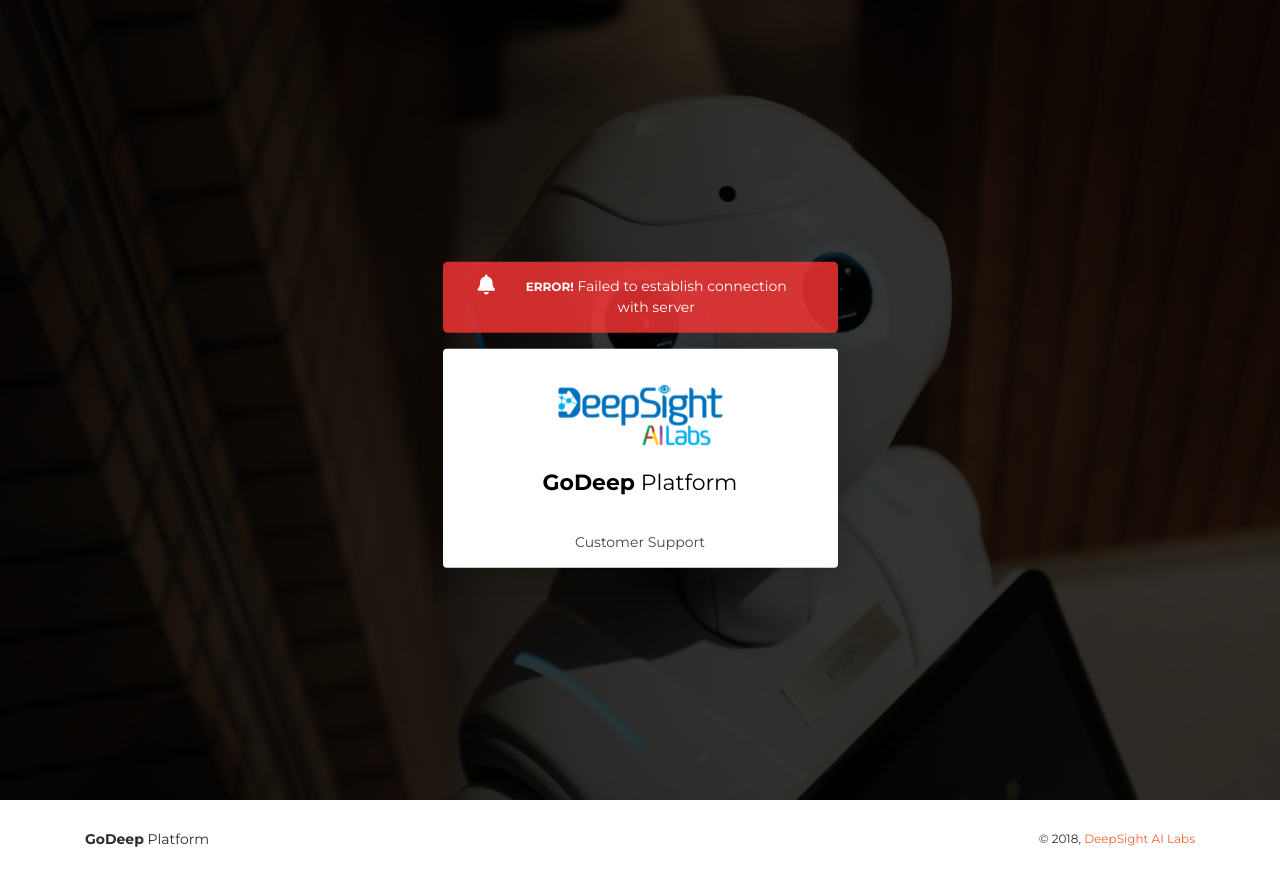
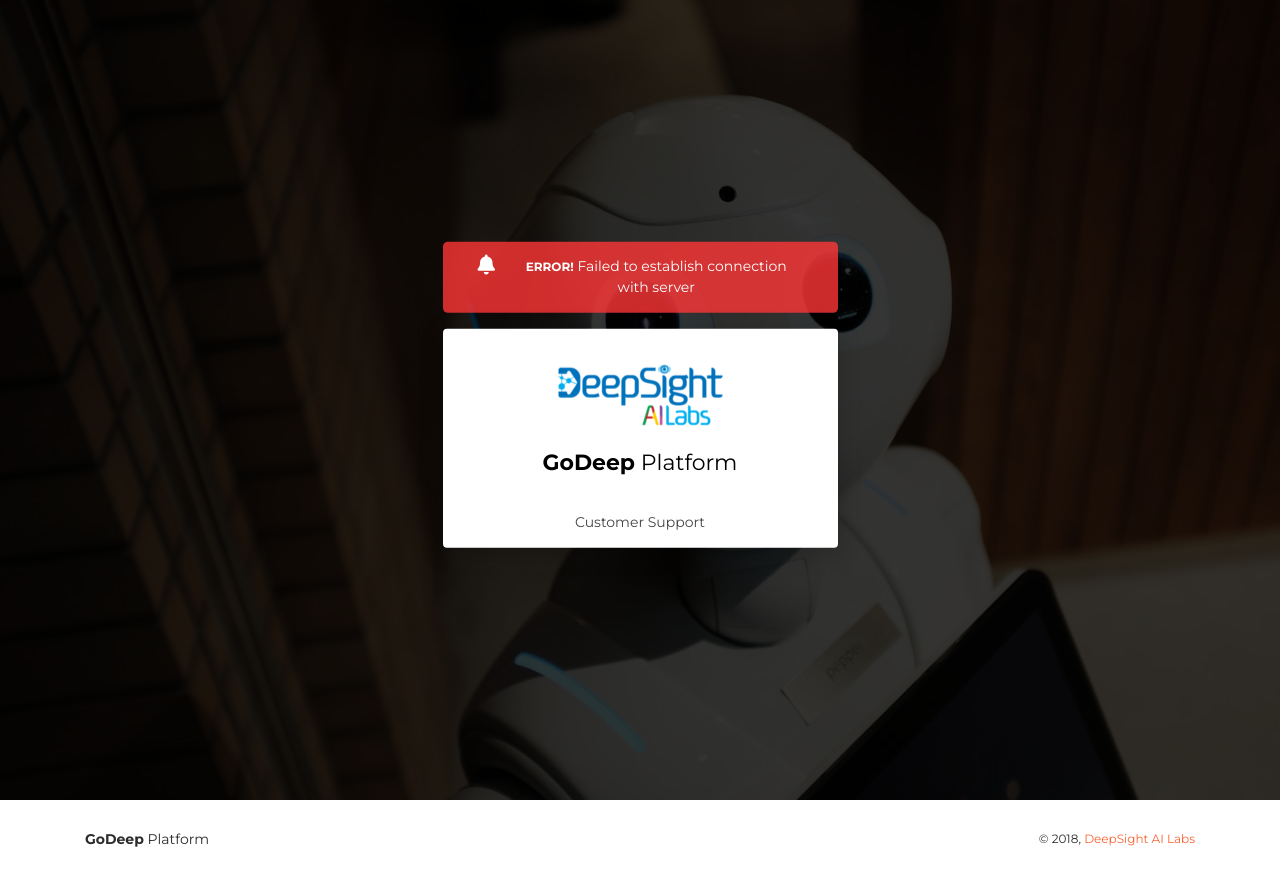
Before and after one commit to nishant537/jango, a Flask app: page / in a window 1280 px wide. Run offline with Flask 2, Linux system fonts and the light colour scheme; some libraries are stand-ins or nearby versions.

Commit message:
Adjust spacing

```diff
--- a/templates/home.html
+++ b/templates/home.html
@@ -20,7 +20,7 @@
     <div class="page-header section-image">
         <div class="page-header-image" style="background-image: url('/static/img/{{ image }}'); background-position: center;"></div>
         <div class="content-center">
-            <div class="container" style="padding-top: 20vh;">
+            <div class="container" style="padding-top: 15vh;">
                 {% if alert_message is defined %}
                 <div class="row">
                     <div class="col-md-6 ml-auto mr-auto mr-center">
```
